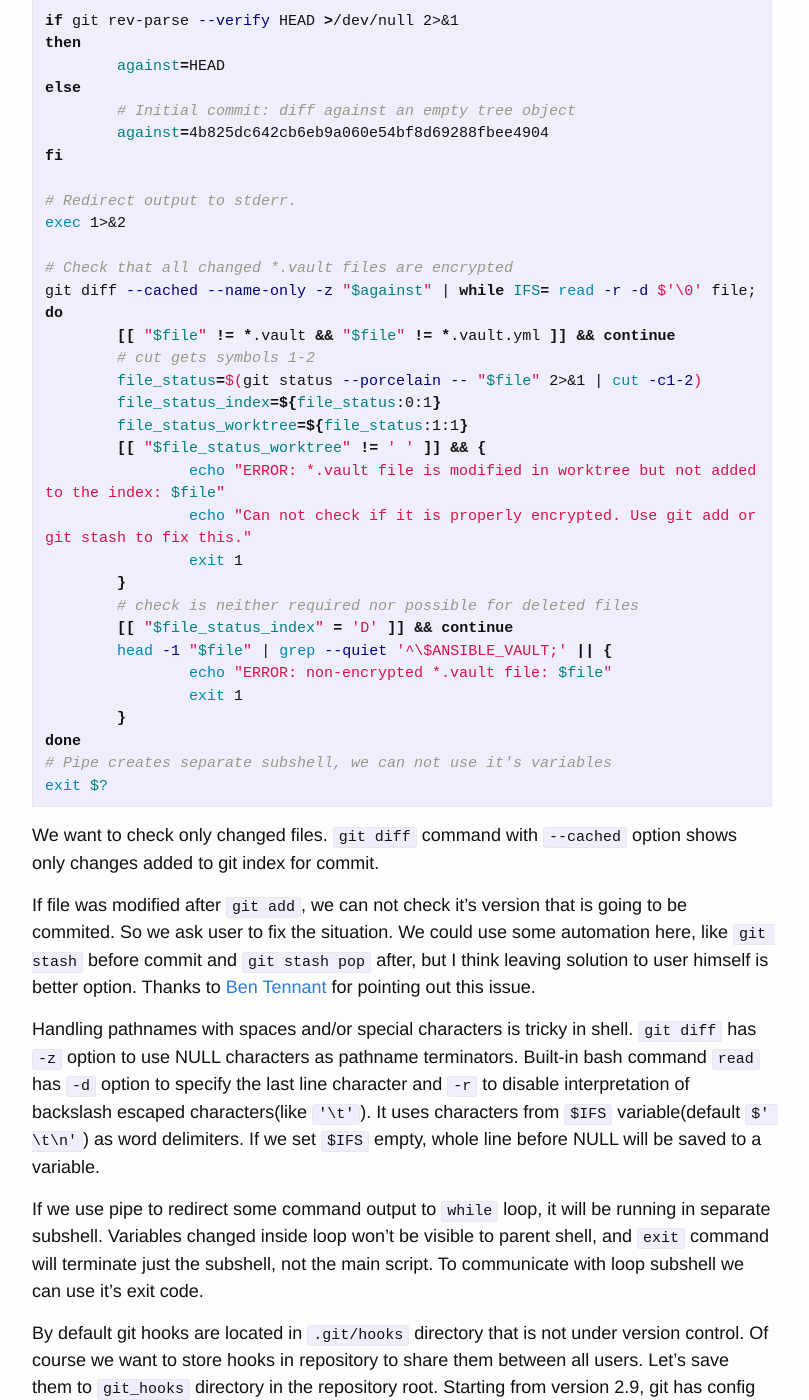
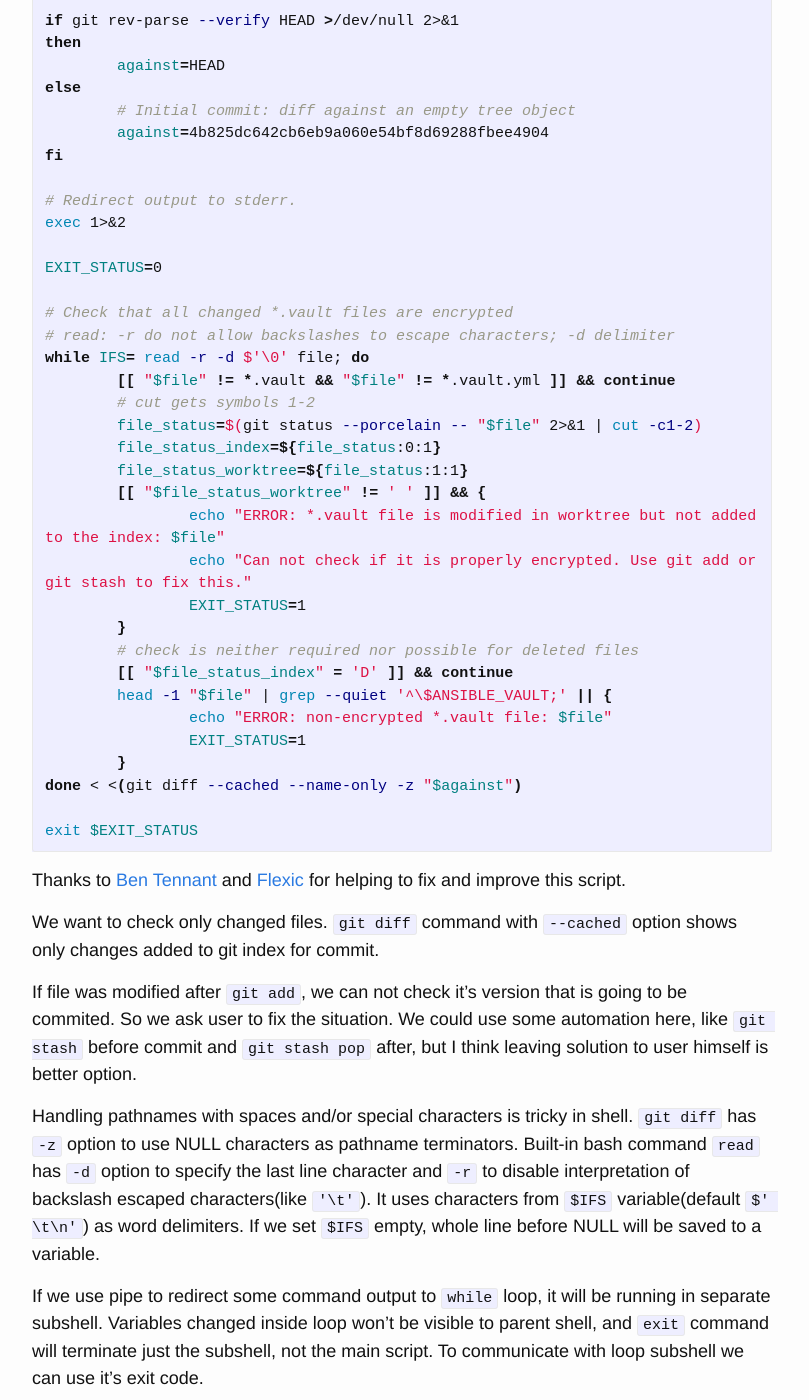
Before and after one commit to selivan/selivan.github.io, a Jekyll site: the page built from _posts/2017-04-08-ansible-check-on-commit-vault-files-are-encrypted.md, in a window 1280 px wide and 1400 px high, scrolled down 856 px. Shown: the whole window, without its empty margins (238-1047 px from the left). Built offline with Jekyll 4.4.1, drawn with Linux system fonts in a browser that asks for light colours; comment, search, counter and statistics services are not loaded.

Commit message:
Update 2017-04-08-ansible-check-on-commit-vault-files-are-encrypted.md

````diff
--- a/_posts/2017-04-08-ansible-check-on-commit-vault-files-are-encrypted.md
+++ b/_posts/2017-04-08-ansible-check-on-commit-vault-files-are-encrypted.md
@@ -35,8 +35,11 @@ fi
 # Redirect output to stderr.
 exec 1>&2
 
+EXIT_STATUS=0
+
 # Check that all changed *.vault files are encrypted
-git diff --cached --name-only -z "$against" | while IFS= read -r -d $'\0' file; do
+# read: -r do not allow backslashes to escape characters; -d delimiter
+while IFS= read -r -d $'\0' file; do
 	[[ "$file" != *.vault && "$file" != *.vault.yml ]] && continue
 	# cut gets symbols 1-2
 	file_status=$(git status --porcelain -- "$file" 2>&1 | cut -c1-2)
@@ -45,22 +48,24 @@ git diff --cached --name-only -z "$against" | while IFS= read -r -d $'\0' file;
 	[[ "$file_status_worktree" != ' ' ]] && {
 		echo "ERROR: *.vault file is modified in worktree but not added to the index: $file"
 		echo "Can not check if it is properly encrypted. Use git add or git stash to fix this."
-		exit 1
+		EXIT_STATUS=1
 	}
 	# check is neither required nor possible for deleted files
 	[[ "$file_status_index" = 'D' ]] && continue
 	head -1 "$file" | grep --quiet '^\$ANSIBLE_VAULT;' || {
 		echo "ERROR: non-encrypted *.vault file: $file"
-		exit 1
+		EXIT_STATUS=1
 	}
-done
-# Pipe creates separate subshell, we can not use it's variables
-exit $?
+done < <(git diff --cached --name-only -z "$against")
+
+exit $EXIT_STATUS
 ```
+
+Thanks to [Ben Tennant](https://disqus.com/by/ben_tennant/) and [Flexic](https://disqus.com/by/flexic/) for helping to fix and improve this script.
 
 We want to check only changed files. `git diff` command with `--cached` option shows only changes added to git index for commit.
 
-If file was modified after `git add`, we can not check it's version that is going to be commited. So we ask user to fix the situation. We could use some automation here, like `git stash` before commit and `git stash pop` after, but I think leaving solution to user himself is better option. Thanks to [Ben Tennant](https://disqus.com/by/ben_tennant/) for pointing out this issue.
+If file was modified after `git add`, we can not check it's version that is going to be commited. So we ask user to fix the situation. We could use some automation here, like `git stash` before commit and `git stash pop` after, but I think leaving solution to user himself is better option.
 
 Handling pathnames with spaces and/or special characters is tricky in shell. `git diff` has `-z` option to use NULL characters as pathname terminators. Built-in bash command `read` has `-d` option to specify the last line character and `-r` to disable interpretation of backslash escaped characters(like `'\t'`). It uses characters from `$IFS` variable(default `$' \t\n'`) as word delimiters. If we set `$IFS` empty, whole line before NULL will be saved to a variable.
 
````
